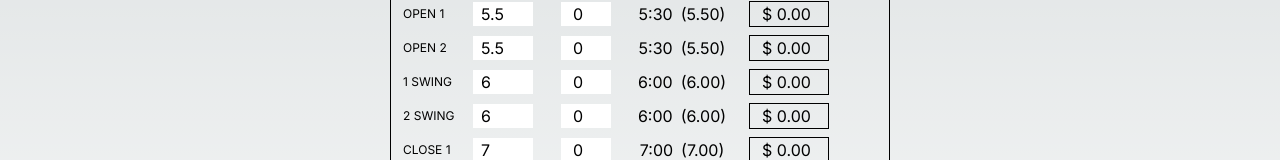
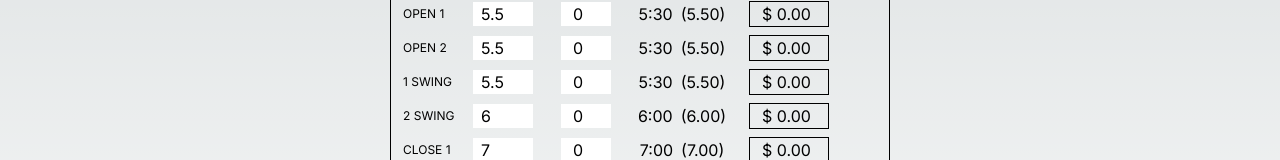
Before and after one commit to aya02200220/Platform7, a Next.js app: page / in a window 1280 px wide. Shown: the part 298-458 px from the top of the page. Built offline with nearby package versions, Linux system fonts and the light colour scheme.

Commit message:
changed the time for 1st swing

```diff
--- a/app/components/Tips.jsx
+++ b/app/components/Tips.jsx
@@ -65,7 +65,7 @@ export const Staff = ({ tipTotal }) => {
   const initialStaffData = [
     { name: "OPEN 1", time: 5.5, break: 0 },
     { name: "OPEN 2", time: 5.5, break: 0 },
-    { name: "1 SWING", time: 6, break: 0 },
+    { name: "1 SWING", time: 5.5, break: 0 },
     { name: "2 SWING", time: 6, break: 0 },
     { name: "CLOSE 1", time: 7, break: 0 },
     { name: "CLOSE 2", time: 7, break: 0 },
```
